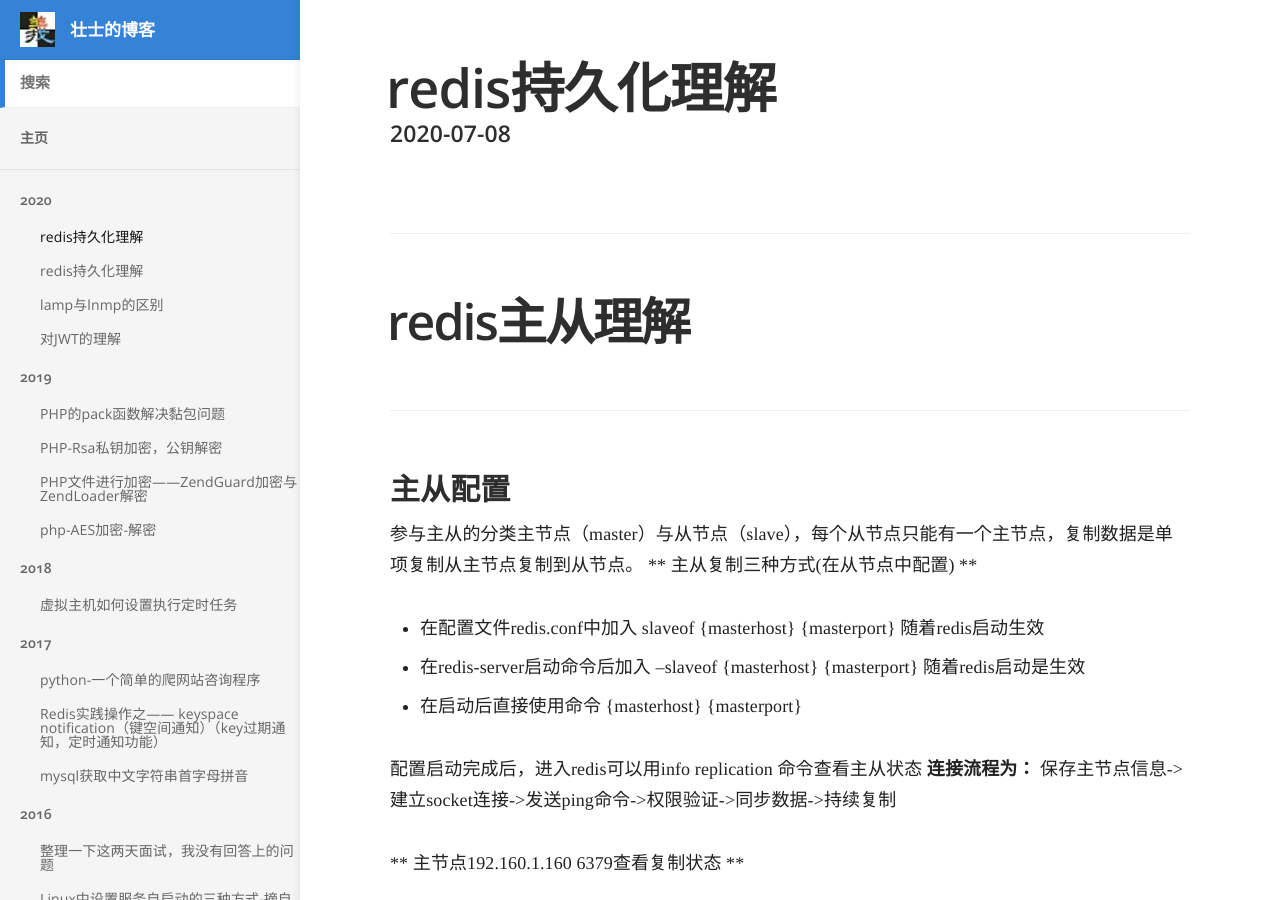
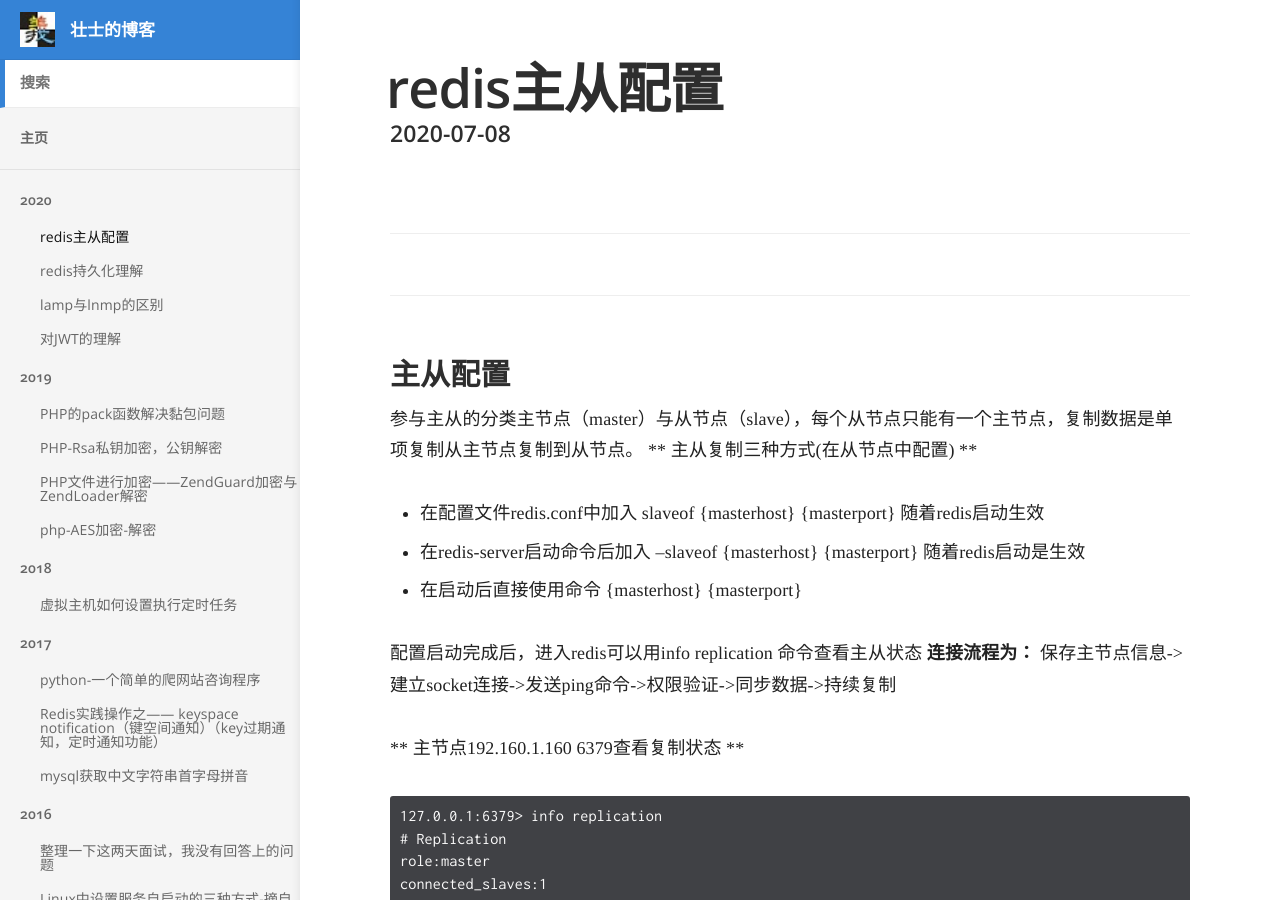
Before and after one commit to xiahao90/xiahao90.github.io, a Jekyll site: the page built from _docs/2020/2020-07-08-redis-master-slave.md, in a window 1280 px wide and 900 px high. Built offline with Jekyll 4.4.1, drawn with Linux system fonts in a browser that asks for light colours; comment, search, counter and statistics services are not loaded.

Commit message:
Update 2020-07-08-redis-master-slave.md

```diff
--- a/_docs/2020/2020-07-08-redis-master-slave.md
+++ b/_docs/2020/2020-07-08-redis-master-slave.md
@@ -1,11 +1,10 @@
 ---
-title:  redis持久化理解
+title:  redis主从配置
 category: 2020
 order: 97
 date: 2020-07-08
 ---
 ------
-# redis主从理解
 ### 主从配置
 参与主从的分类主节点（master）与从节点（slave），每个从节点只能有一个主节点，复制数据是单项复制从主节点复制到从节点。
 ** 主从复制三种方式(在从节点中配置) **
```
